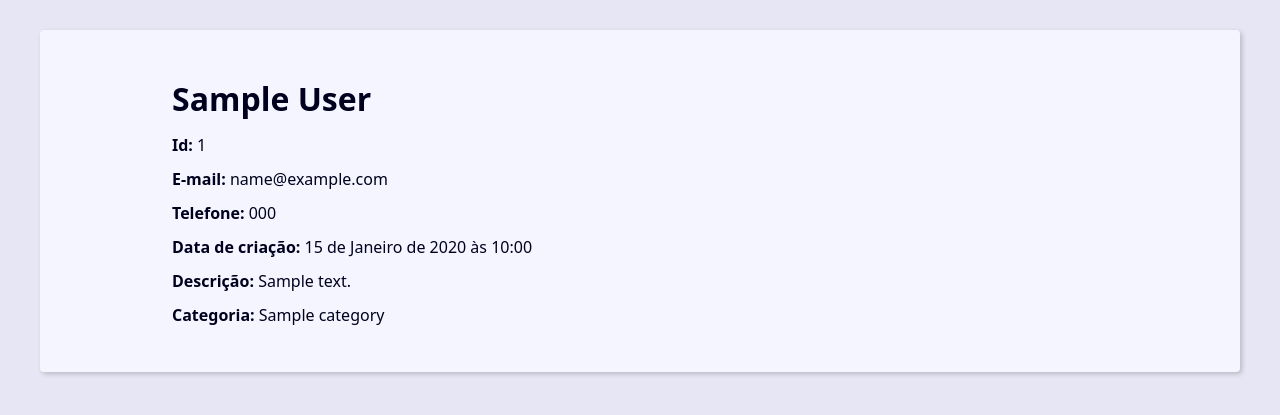
After one commit to joacsta/agenda, a Django app: page /1/ in a window 1280 px wide. The commit adds this page. Shown: the top 415 px of the page. Run offline with Django 5.2, Linux system fonts and the light colour scheme; tables that the repository leaves empty hold one stand-in row (values such as "Sample post").

Commit message:
adiciona página de contato individual

```diff
--- a/base_templates/global/base.html
+++ b/base_templates/global/base.html
@@ -3,11 +3,10 @@
 <head>
     <meta charset="UTF-8">
     <meta name="viewport" content="width=device-width, initial-scale=1">
-    <title>Document</title>
+    <title>{% block title %}{% endblock title %}</title>
     <link href="{% static 'global/css/style.css' %}" rel="stylesheet">
 </head>
 <body>
-    <h1>Bem-vindo(a) à Agenda.</h1>
     <main class="content">
         {% block content %}{% endblock content %}
     </main>
--- a/contact/admin.py
+++ b/contact/admin.py
@@ -5,13 +5,13 @@ from contact.models import Category, Contact
 # Register your models here.
 @admin.register(Contact)
 class ContactAdmin(admin.ModelAdmin):
-    list_display = ("id", "first_name", "last_name", "phone")
+    list_display = ("id", "first_name", "last_name", "phone", "show",)
     ordering = ("-id",)
     search_fields = ("id", "first_name", "last_name")
     list_filter = ("created_date",)
     list_per_page = 10
     list_max_show_all = 200
-    list_editable = ("first_name", "last_name")
+    list_editable = ("first_name", "last_name", "show",)
     list_display_links = ("id", "phone")
 
 
--- a/contact/templates/contact/index.html
+++ b/contact/templates/contact/index.html
@@ -1,4 +1,6 @@
 {% extends "global/base.html" %}
+
+{% block title %}{{ title }}{% endblock title %}
 
 {% block content %}
     <div class="responsive-table">
@@ -21,7 +23,7 @@
             {% for contact in contacts %}
             <tr class="table-row">
                 <td class="table-cel">
-                    <a href="#" class="table-link">
+                    <a href="{% url 'contact:single_contact' contact.id %}" class="table-link">
                         {{ contact.id }}
                     </a>
                 </td>
--- /dev/null
+++ b/contact/templates/contact/single_contact.html
@@ -0,0 +1,16 @@
+{% extends "global/base.html" %}
+
+{% block content %}
+    <div class="single-contact">
+        <h1 class="single-contact-name">
+            {{ contact.first_name }} {{ contact.last_name }}
+        </h1>
+
+        <p><b>Id:</b> {{ contact.id }}</p>
+        <p><b>E-mail:</b> {{ contact.email }}</p>
+        <p><b>Telefone:</b> {{ contact.phone }}</p>
+        <p><b>Data de criação:</b> {{ contact.created_date }}</p>
+        <p><b>Descrição:</b> {{ contact.description }}</p>
+        <p><b>Categoria:</b> {{ contact.category.name }}</p>
+    </div>
+{% endblock content %}
--- a/contact/urls.py
+++ b/contact/urls.py
@@ -4,4 +4,7 @@ from . import views
 
 app_name = "contact"
 
-urlpatterns = [path("", views.index, name="index")]
+urlpatterns = [
+    path("", views.index, name="index"),
+    path("<int:contact_id>/", views.single_contact, name="single_contact"),
+]
--- a/contact/views/contact_views.py
+++ b/contact/views/contact_views.py
@@ -1,9 +1,16 @@
-from django.shortcuts import render
+from django.shortcuts import render, get_object_or_404
 from django.http import HttpRequest
+
 from contact.models import Contact
 
 
 def index(request: HttpRequest):
-    contacts = Contact.objects.all()
-    context = {"contacts": contacts}
+    contacts = Contact.objects.filter(show=True).order_by("-id")[:31]
+    context = {"contacts": contacts, "title": "Agenda"}
     return render(request, 'contact/index.html', context)
+
+
+def single_contact(request: HttpRequest, contact_id: int):
+    contact = get_object_or_404(Contact, pk=contact_id, show=True)
+    context = {"contact": contact}
+    return render(request, "contact/single_contact.html", context)
```
